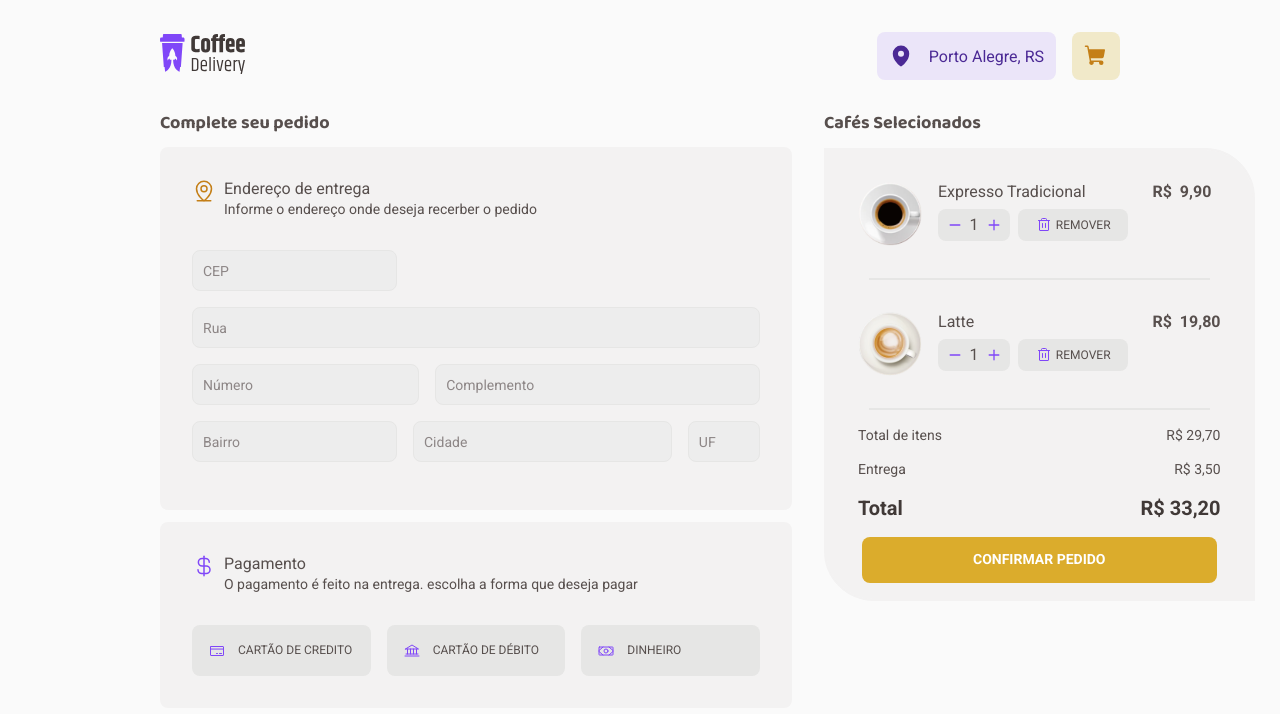
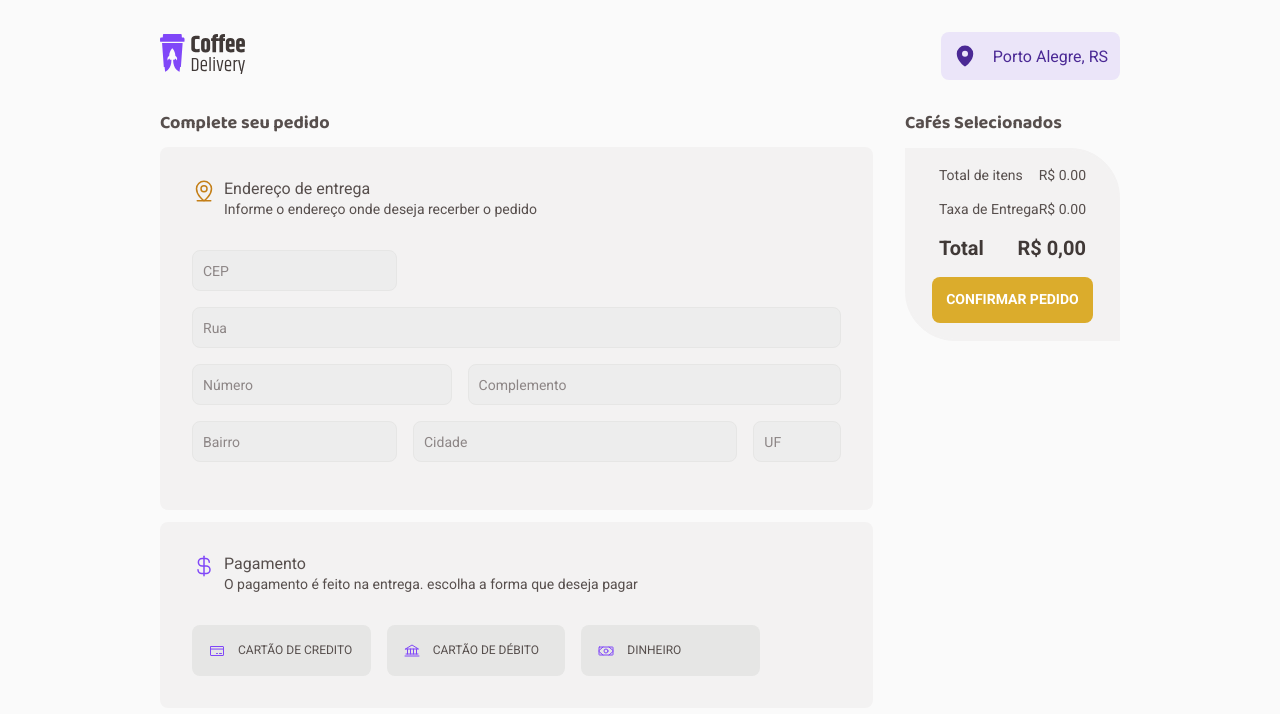
Before and after one commit to gabriel06089/Desafio-02-Cofee-Delivery, a React (Vite) app in the folder desafio-02-coffee-delivery/: page /checkout in a window 1280 px wide. Shown: the top 714 px of the page. Built offline with nearby package versions, Linux system fonts and the light colour scheme.

Commit message:
Melhorando contexts  4

```diff
--- a/desafio-02-coffee-delivery/src/components/Header/index.tsx
+++ b/desafio-02-coffee-delivery/src/components/Header/index.tsx
@@ -1,9 +1,21 @@
 import { ShoppingCart, MapPin } from 'phosphor-react'
-import { CartButton, CityButton, HeaderContainer } from './styles'
+import {
+  CartButton,
+  CityButton,
+  HeaderContainer,
+  QuantityCircle,
+} from './styles'
 import Logo from '../../assets/Logo.svg'
 import { NavLink } from 'react-router-dom'
+import { CoffeeContext } from '../../contexts/CartContext'
+import { useContext } from 'react'
 
 export function Header() {
+  const { total, orders } = useContext(CoffeeContext)
+  const quantityCoffee = orders.reduce(
+    (sum, order) => sum + order.quantityCoffee,
+    0,
+  )
   return (
     <HeaderContainer>
       <span>
@@ -17,11 +29,18 @@ export function Header() {
             <MapPin size={24} weight="fill" />
             <span>Porto Alegre, RS </span>
           </CityButton>
-          <NavLink to="/checkout" title="Checkout">
-            <CartButton>
-              <ShoppingCart size={24} weight="fill" />
-            </CartButton>
-          </NavLink>
+          {total === 0 ? (
+            <></>
+          ) : (
+            <NavLink to="/checkout" title="Checkout">
+              <CartButton>
+                {quantityCoffee > 0 && (
+                  <QuantityCircle>{quantityCoffee}</QuantityCircle>
+                )}
+                <ShoppingCart size={24} weight="fill" />
+              </CartButton>
+            </NavLink>
+          )}
         </div>
       </nav>
     </HeaderContainer>
--- a/desafio-02-coffee-delivery/src/components/Header/styles.ts
+++ b/desafio-02-coffee-delivery/src/components/Header/styles.ts
@@ -37,7 +37,7 @@ export const BaseDiv = styled.div`
   display: flex;
   align-items: center;
   justify-content: center;
-
+  position: relative;
   border-radius: 8px;
   padding: 0.75rem;
   width: 100%;
@@ -60,3 +60,15 @@ export const CityButton = styled(BaseDiv)`
     color: ${(props) => props.theme['purple-dark']};
   }
 `
+export const QuantityCircle = styled.div`
+  position: absolute;
+  top: -5px;
+  right: -5px;
+  width: 20px;
+  height: 20px;
+  border-radius: 50%;
+  background-color: ${(props) => props.theme['yellow-dark']};
+  color: #fff;
+  font-size: 12px;
+  font-weight: bold;
+`
--- a/desafio-02-coffee-delivery/src/contexts/CartContext.tsx
+++ b/desafio-02-coffee-delivery/src/contexts/CartContext.tsx
@@ -45,7 +45,7 @@ type CoffeeContextType = {
   handleAddToCart: (coffee: Coffee) => void
   handleIncrement: (index: number) => void
   handleDecrement: (index: number) => void
-
+  handleRemoveFromCart: (index: number) => void
   calculateTotal: () => number
 }
 
@@ -57,7 +57,7 @@ export const CoffeeContext = createContext<CoffeeContextType>({
   handleAddToCart: () => {},
   handleIncrement: () => {},
   handleDecrement: () => {},
-
+  handleRemoveFromCart: () => {},
   calculateTotal: () => 0,
 })
 
@@ -204,7 +204,14 @@ const CartProvider = ({ children }: Props) => {
 
   const [orders, setOrders] = useState<Order[]>([])
 
-  const calculateTotal = (): number => {
+  const calculateTotal = () => {
+    let total = 0
+    orders.forEach((order) => {
+      total += order.coffee.price * order.quantityCoffee
+    })
+    return total
+  }
+  const calculateTotaly = (): number => {
     let total = 0
     orders.forEach((order) => {
       total += order.quantityCoffee
@@ -249,6 +256,13 @@ const CartProvider = ({ children }: Props) => {
     setQuantity(0)
     coffee.quantity = 0
   }
+  const handleRemoveFromCart = (index: number) => {
+    const updatedOrders = [...orders]
+    updatedOrders.splice(index, 1)
+
+    setOrders(updatedOrders)
+    setQuantity(quantity - updatedOrders[index].quantityCoffee)
+  }
 
   const contextValue: CoffeeContextType = {
     coffeeList,
@@ -256,6 +270,7 @@ const CartProvider = ({ children }: Props) => {
     quantity,
     total: calculateTotal(),
     handleAddToCart,
+    handleRemoveFromCart,
     handleIncrement,
     handleDecrement,
     calculateTotal,
--- a/desafio-02-coffee-delivery/src/pages/Checkout/components/OrderCard/index.tsx
+++ b/desafio-02-coffee-delivery/src/pages/Checkout/components/OrderCard/index.tsx
@@ -15,69 +15,68 @@ import {
   RowContainerBase,
   NavSucess,
 } from './styles'
-import Tradicional from '../../../../assets/Tradicional.svg'
-import Latte from '../../../../assets/ImageLatte.svg'
+
+import { CoffeeContext } from '../../../../contexts/CartContext'
+import { useContext } from 'react'
+
 export function OrderCard() {
+  const { orders, total, handleRemoveFromCart } = useContext(CoffeeContext)
   return (
     <OrderContainer>
       <PaycheckPadding>
+        {orders.map((order, index) => (
+          <>
             <PaymentCheck>
-          <img src={Tradicional} alt="" />
+              <img src={order.coffee.image} alt="" />
               <ColumContainer>
                 <PaymentText>
-              <span>Expresso Tradicional</span>
+                  <span>{order.coffee.name}</span>
                 </PaymentText>
                 <RowContainerBase>
                   <DivCounter>
-                <Minus size={14} weight="bold" />1
+                    <Minus size={14} weight="bold" />
+                    {order.quantityCoffee}
                     <Plus size={14} weight="bold" />
                   </DivCounter>
-              <DivRemove>
+                  <DivRemove onClick={() => handleRemoveFromCart(index)}>
                     <Trash size={16} /> <span>REMOVER</span>
                   </DivRemove>
                 </RowContainerBase>
               </ColumContainer>
               <span>R$</span>
-          <span>9,90</span>
+              <span>{order.coffee.price}</span>
             </PaymentCheck>
+
             <GreybarDiv>
               <GreyBar />
             </GreybarDiv>
-        <PaymentCheck>
-          <img src={Latte} alt="" />
-          <ColumContainer>
-            <PaymentText>
-              <span>Latte</span>
-            </PaymentText>
-            <RowContainerBase>
-              <DivCounter>
-                <Minus size={14} weight="bold" />1
-                <Plus size={14} weight="bold" />
-              </DivCounter>
-              <DivRemove>
-                <Trash size={16} /> <span>REMOVER</span>
-              </DivRemove>
-            </RowContainerBase>
-          </ColumContainer>
-          <span>R$</span>
-          <span>19,80</span>
-        </PaymentCheck>
-        <GreybarDiv>
-          <GreyBar />
-        </GreybarDiv>
+          </>
+        ))}
 
         <TotalDiv>
           <span>Total de itens</span>
-          <span>R$ 29,70</span>
+          <span>R$ {total.toFixed(2)}</span>
         </TotalDiv>
+
+        {total === 0 && (
           <TotalDiv>
-          <span>Entrega</span>
-          <span>R$ 3,50</span>
+            <span>Taxa de Entrega</span>
+            <span>R$ {(0).toFixed(2)}</span>
           </TotalDiv>
+        )}
+        {total > 0 && (
+          <TotalDiv>
+            <span>Taxa de Entrega</span>
+            <span>R$ {(3.5).toFixed(2)}</span>
+          </TotalDiv>
+        )}
+
+        {total === 0 && (
           <TotalDiv>
             <h1>Total</h1>
-          <h1>R$ 33,20</h1>
+            <h1>R$ 0,00</h1>
           </TotalDiv>
+        )}
         <NavSucess to="/sucess" title="Confirmação de pedido">
           <ConfirmDiv>
             <ConfirmButton>
--- a/desafio-02-coffee-delivery/src/pages/Home/ccomponents/CoffeeCard/index.tsx
+++ b/desafio-02-coffee-delivery/src/pages/Home/ccomponents/CoffeeCard/index.tsx
@@ -22,7 +22,6 @@ export function CoffeeCard() {
     handleAddToCart,
     handleIncrement,
     handleDecrement,
-    quantity,
     orders,
     total,
   } = useContext(CoffeeContext)
```
Lines whose indentation alone changed are shown as unchanged.
